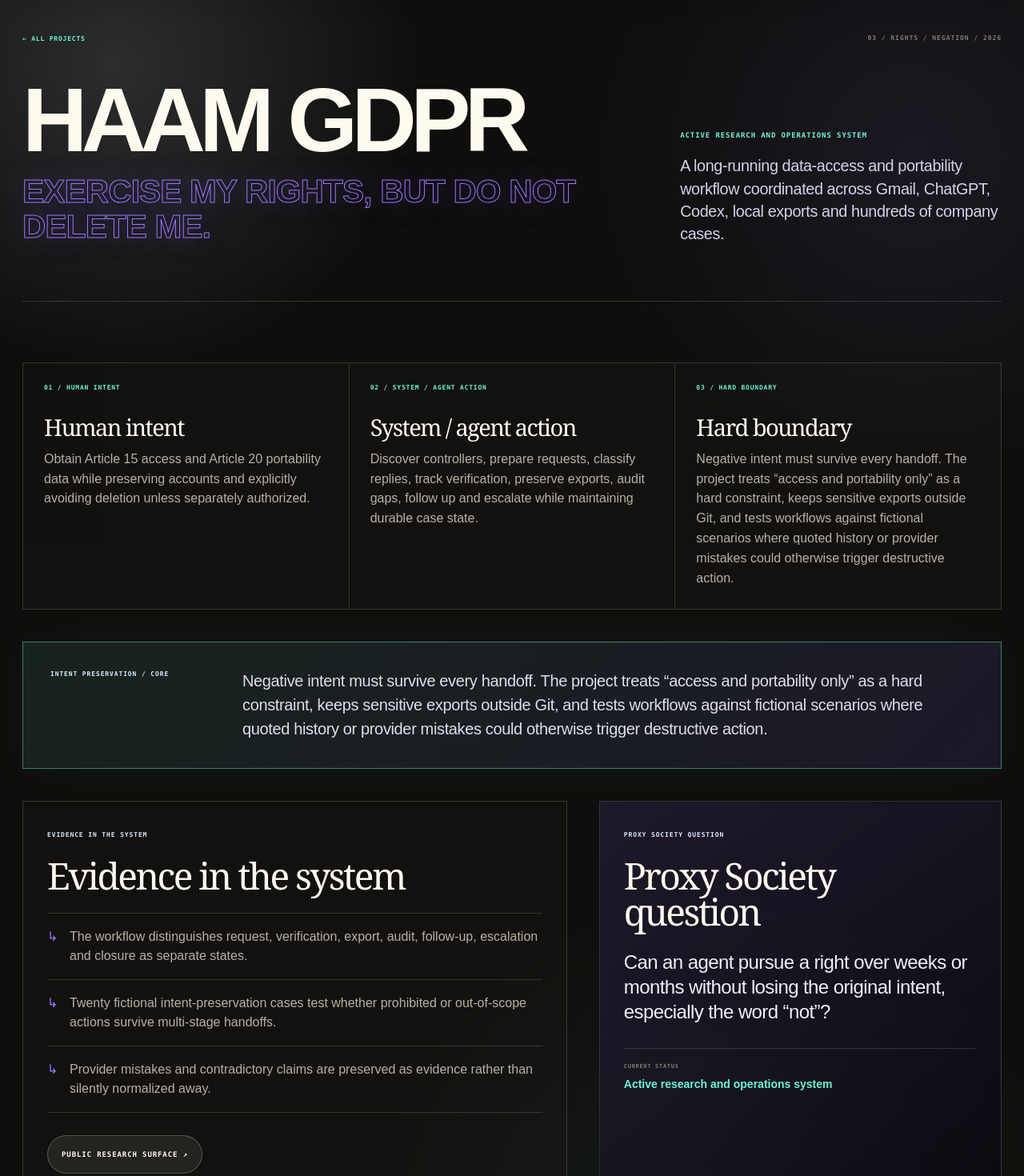
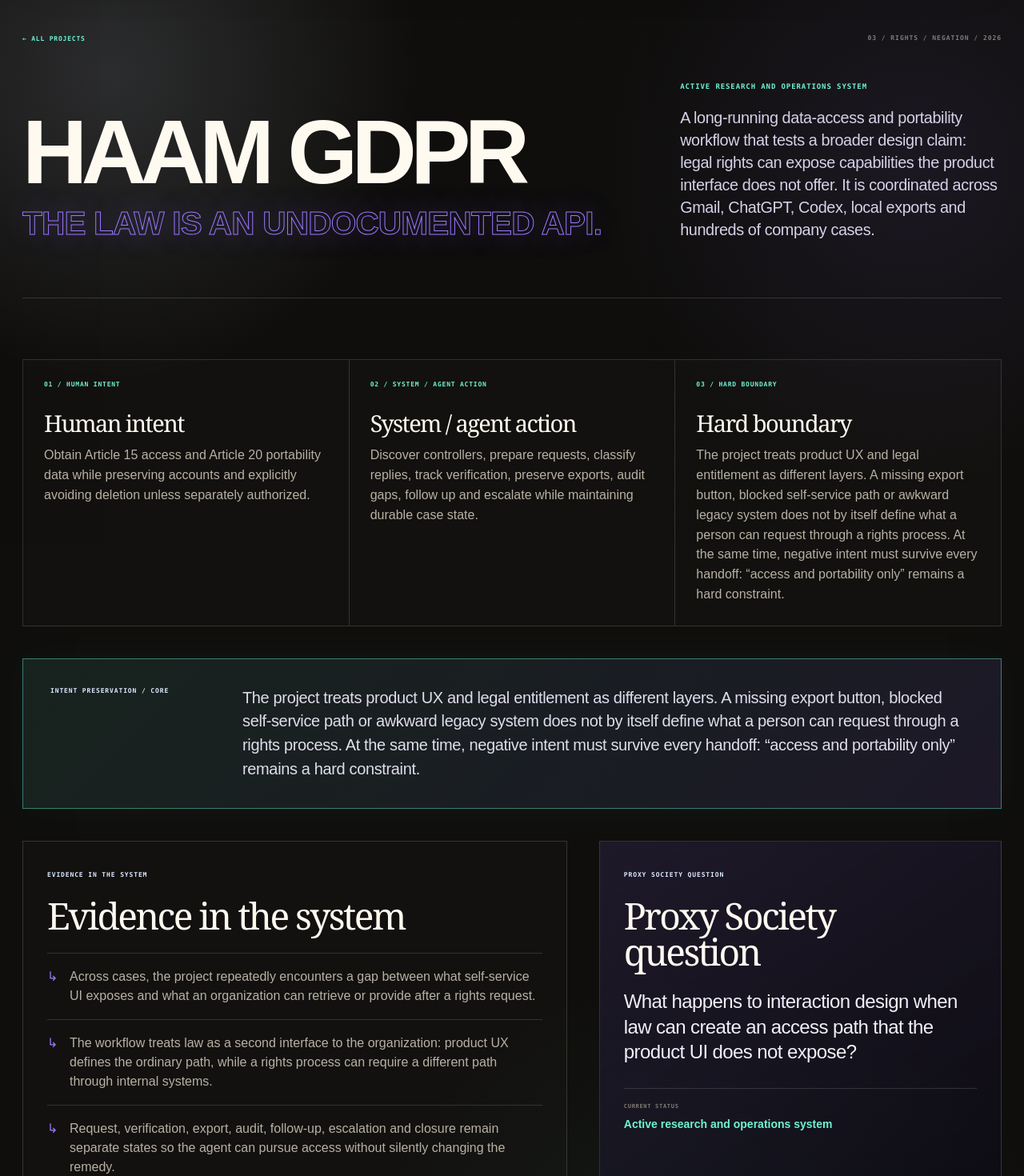
Before and after one commit to krishaamer/proxy-society, a Next.js app: page /projects/gdpr-agent in a window 1280 px wide. Shown: the part 120-1590 px from the top of the page at 80% size. Built offline with nearby package versions, Linux system fonts and the light colour scheme.

Commit message:
Frame GDPR rights as an access layer beyond product UI

```diff
--- a/app/projects-data.ts
+++ b/app/projects-data.ts
@@ -69,17 +69,17 @@
     name: "HAAM GDPR",
     domain: "RIGHTS / NEGATION",
     year: "2026",
-    tagline: "Exercise my rights, but do not delete me.",
-    summary: "A long-running data-access and portability workflow coordinated across Gmail, ChatGPT, Codex, local exports and hundreds of company cases.",
+    tagline: "The law is an undocumented API.",
+    summary: "A long-running data-access and portability workflow that tests a broader design claim: legal rights can expose capabilities the product interface does not offer. It is coordinated across Gmail, ChatGPT, Codex, local exports and hundreds of company cases.",
     humanIntent: "Obtain Article 15 access and Article 20 portability data while preserving accounts and explicitly avoiding deletion unless separately authorized.",
     systemAction: "Discover controllers, prepare requests, classify replies, track verification, preserve exports, audit gaps, follow up and escalate while maintaining durable case state.",
-    boundary: "Negative intent must survive every handoff. The project treats “access and portability only” as a hard constraint, keeps sensitive exports outside Git, and tests workflows against fictional scenarios where quoted history or provider mistakes could otherwise trigger destructive action.",
+    boundary: "The project treats product UX and legal entitlement as different layers. A missing export button, blocked self-service path or awkward legacy system does not by itself define what a person can request through a rights process. At the same time, negative intent must survive every handoff: “access and portability only” remains a hard constraint.",
     evidence: [
-      "The workflow distinguishes request, verification, export, audit, follow-up, escalation and closure as separate states.",
-      "Twenty fictional intent-preservation cases test whether prohibited or out-of-scope actions survive multi-stage handoffs.",
-      "Provider mistakes and contradictory claims are preserved as evidence rather than silently normalized away."
+      "Across cases, the project repeatedly encounters a gap between what self-service UI exposes and what an organization can retrieve or provide after a rights request.",
+      "The workflow treats law as a second interface to the organization: product UX defines the ordinary path, while a rights process can require a different path through internal systems.",
+      "Request, verification, export, audit, follow-up, escalation and closure remain separate states so the agent can pursue access without silently changing the remedy."
     ],
-    question: "Can an agent pursue a right over weeks or months without losing the original intent, especially the word “not”?",
+    question: "What happens to interaction design when law can create an access path that the product UI does not expose?",
     status: "Active research and operations system",
     links: [
       { label: "Public research surface ↗", href: "https://haam-gdpr.vercel.app" }
@@ -295,17 +295,17 @@
   {
     ...englishProjects[2],
     domain: "權利 / 否定條件",
-    tagline: "幫我行使權利，但不要刪掉我。",
-    summary: "一套長期的資料存取與可攜流程，橫跨 Gmail、ChatGPT、Codex、本機匯出檔與數百個公司案例。",
+    tagline: "法律是一個沒有寫在產品介面裡的 API。",
+    summary: "一套長期的資料存取與可攜流程，同時測試一個更大的設計命題：法律權利可以打開產品 UI 沒有提供的能力。流程橫跨 Gmail、ChatGPT、Codex、本機匯出檔與數百個公司案例。",
     humanIntent: "取得 GDPR Article 15 存取與 Article 20 可攜資料，同時保留帳號，除非另外明確授權，否則不得刪除。",
     systemAction: "尋找資料控制者、準備申請、分類回覆、追蹤身分驗證、保存匯出檔、稽核缺口、追問與升級，同時維持可延續的案件狀態。",
-    boundary: "否定條件必須穿越每一次交接。「只要存取與可攜」是硬限制。敏感匯出資料不進 Git，並用虛構案例測試代理人是否會因歷史引文或公司誤解而執行破壞性動作。",
+    boundary: "這個專案把產品 UX 與法律權利視為不同層。沒有匯出按鈕、自助流程被擋住，或舊系統很難操作，本身都不等於權利的邊界。同時，否定條件仍必須穿越每一次交接：「只要存取與可攜」維持為硬限制。",
     evidence: [
-      "申請、驗證、匯出、稽核、追問、升級與結案都是不同狀態。",
-      "20 個虛構意圖保存案例測試禁止事項是否能跨多階段交接。",
-      "公司處理錯誤與互相矛盾的說法會保留下來，不會被系統默默合理化。"
+      "不同案例反覆出現同一種落差：自助 UI 沒有提供的資料，組織在收到權利請求後仍可能從內部系統整理或提供。",
+      "因此，法律可以被視為組織的第二套介面：產品 UX 定義平常的路徑，權利程序則可能要求另一條穿過內部系統的路徑。",
+      "申請、驗證、匯出、稽核、追問、升級與結案維持為不同狀態，讓代理人追求存取權時不會默默換成另一種救濟。"
     ],
-    question: "一個代理人能不能追一項權利好幾週甚至幾個月，還記得人當初說的那個「不要」？",
+    question: "當法律可以建立產品 UI 沒有揭露的存取路徑時，互動設計真正控制的是什麼？",
     status: "持續運作中的研究與作業系統",
     links: [{ label: "公開研究頁面 ↗", href: "https://haam-gdpr.vercel.app" }]
   },
```
